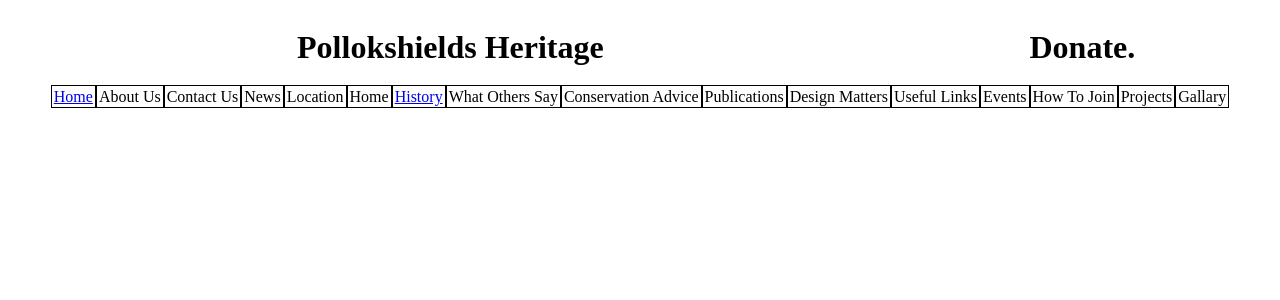
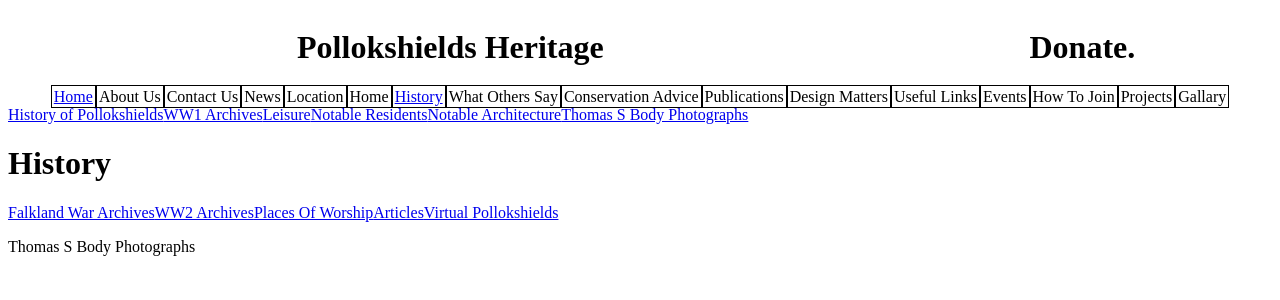
Before and after one commit to jackaquigley/psheritidge, a Vue app: page /history/thomassbodyphotographs in a window 1280 px wide. Shown: the top 300 px of the page. Built offline with nearby package versions, Linux system fonts and the light colour scheme.

Commit message:
added thomassbodyphotographs component

```diff
--- /dev/null
+++ b/src/components/history/ThomasSBodyPhotographs.vue
@@ -0,0 +1,12 @@
+<template>
+  <div id="">
+    <p>Thomas S Body Photographs</p>
+  </div>
+</template>
+<script>
+export default {
+  name: "thomassbodyphotographs",
+}
+</script>
+<style lang="scss" scoped>
+</style>
--- a/src/router.js
+++ b/src/router.js
@@ -12,6 +12,7 @@ import NotableResidents from '@/components/history/NotableResidents.vue'
 import Articles from '@/components/history/Articles.vue'
 import NotableArchitecture from '@/components/history/NotableArchitecture.vue'
 import VirtualPollokshields from '@/components/history/VirtualPollokshields.vue'
+import ThomasSBodyPhotographs from '@/components/history/ThomasSBodyPhotographs.vue'
 
 Vue.use(Router)
 
@@ -77,6 +78,11 @@ const router = new Router({
               path: 'virtualpollokshields',
               name: 'virtualpollokshields',
               component: VirtualPollokshields
+            },
+            {
+              path: 'thomassbodyphotographs',
+              name: 'thomassbodyphotographs',
+              component: ThomasSBodyPhotographs
             }
           ]
         }
--- a/src/views/History.vue
+++ b/src/views/History.vue
@@ -6,6 +6,7 @@
       <router-link :to="{ name: 'leisure'}">Leisure</router-link>
       <router-link :to="{ name: 'notableresidents'}">Notable Residents</router-link>
       <router-link :to="{ name: 'notablearchitecture'}">Notable Architecture</router-link>
+      <router-link :to="{ name: 'thomassbodyphotographs'}">Thomas S Body Photographs</router-link>
     </div>
     <div id="titleWrapper">
       <h1>History</h1>
```
